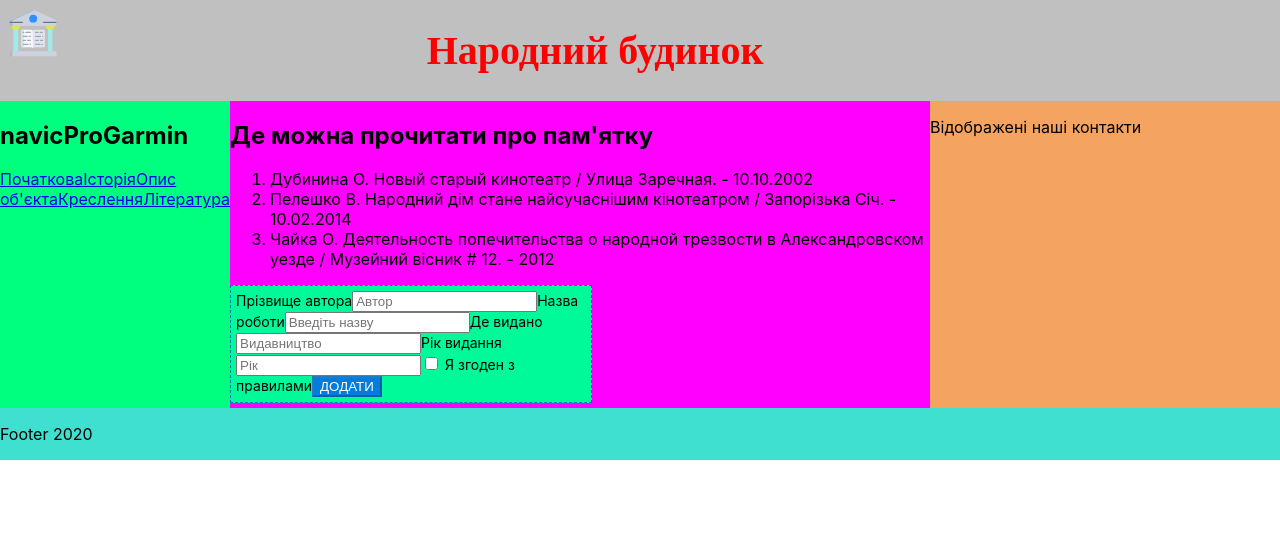
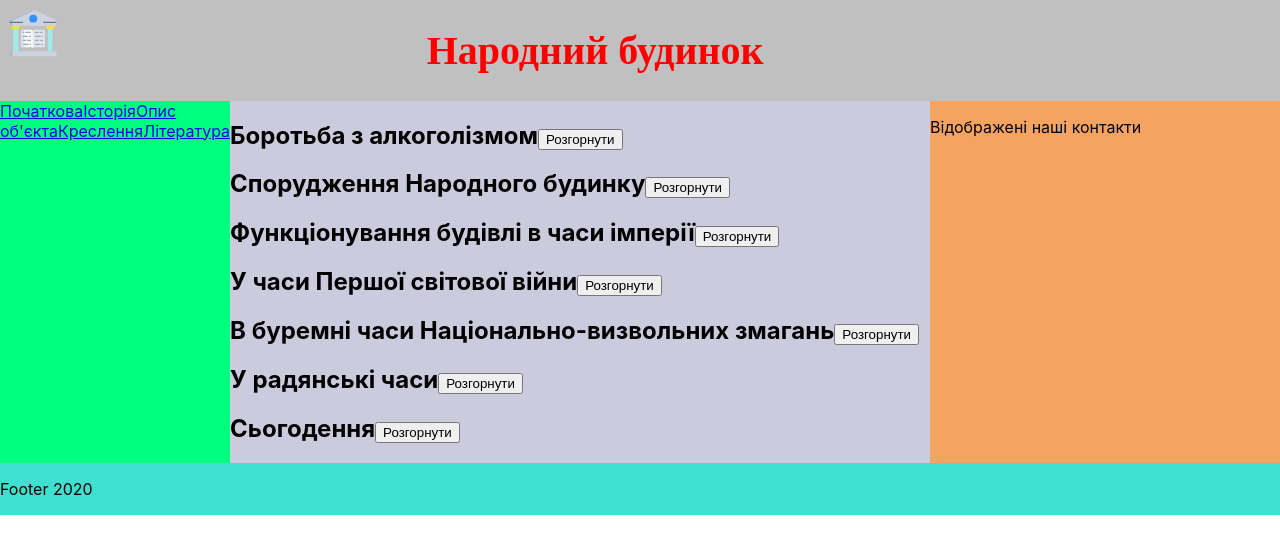
Before and after one commit to NektoUa/people-house, a React (Create React App) app: page /history in a window 1280 px wide. Shown: the top 554 px of the page. Built offline with nearby package versions, Linux system fonts and the light colour scheme; a web font is replaced by a local one.

Commit message:
some change with Navigation

```diff
--- a/package.json
+++ b/package.json
@@ -8,6 +8,8 @@
     "@testing-library/user-event": "^7.1.2",
     "react": "^16.13.1",
     "react-dom": "^16.13.1",
+    "react-router": "^5.1.2",
+    "react-router-dom": "^5.1.2",
     "react-scripts": "3.4.1"
   },
   "scripts": {
--- a/src/App.css
+++ b/src/App.css
@@ -18,6 +18,7 @@
 
 #begin {
   grid-area: begin;
+  background-color: rgb(203, 203, 221);
 }
 
 #contact {
--- a/src/App.js
+++ b/src/App.js
@@ -1,15 +1,11 @@
 import React, { Component } from 'react';
+import { BrowserRouter as Router, Switch, Route, Link } from 'react-router-dom'
 import Header from './components/header/Header'
-import Navigation from './components/navigation/Navigation'
-import Literature from './components/literature/Literature'
-// import ArticleList from './components/History/ArticleList'
-// import Lush from './components/lushenko #3/three'
+import Navigation from './components/navigation/Navigation';
 import Contact from './components/contacts/Contact'
 import Footer from './components/footer/Footer'
-import about from './components/History/about'
-import book from "./components/literature/book";
+import './App.css';
 
-import './App.css';
 
 class App extends Component {
   render() {
@@ -17,9 +13,6 @@ class App extends Component {
       <div className="App" >
         <Header />
         <Navigation />
-        {/* <Lush /> */}
-        {/* <ArticleList about={about} /> */}
-        <Literature bk={book} />
         <Contact />
         <Footer />
 
--- /dev/null
+++ b/src/components/History/ArticleHistory.js
@@ -0,0 +1,13 @@
+import React, { Component } from 'react';
+import ArticleList from './ArticleList'
+import about from './about'
+
+export default class ArticleHistory extends Component {
+    render() {
+        return (
+            <div>
+                <ArticleList about={about} />
+            </div>
+        )
+    }
+}
--- /dev/null
+++ b/src/components/literature/ArticleLiterature.js
@@ -0,0 +1,13 @@
+import React, { Component } from 'react';
+import Literature from './Literature'
+import book from './book'
+
+export default class ArticleLiterature extends Component {
+    render() {
+        return (
+            <div>
+                <Literature bk={book} />
+            </div>
+        )
+    }
+}
--- a/src/components/navigation/Navigation.js
+++ b/src/components/navigation/Navigation.js
@@ -1,5 +1,9 @@
 import React, { Component } from 'react';
 import main from './Navigation.module.css';
+import { BrowserRouter as Router, Switch, Route, NavLink } from 'react-router-dom'
+import Begin from '../begin/Begin'
+import ArticleLiterature from '../literature/ArticleLiterature'
+import ArticleHistory from '../History/ArticleHistory'
 
 class Navigation extends Component {
     constructor(props) {
@@ -19,16 +23,25 @@ class Navigation extends Component {
     }
     render() {
         return (
-            <div className={main.nav} id="nav">
-                <h2 onClick={this.fun}>{this.state.title}</h2>
-                <a href='/begin'>Початкова</a>
-                <a href='/history'>Історія</a>
-                <a href='/about'>Опис об'єкта</a>
-                <a href='/about'>Креслення</a>
-                <a href='/literature'>Література</a>
+            <Router>
+                <div className={main.nav} id="nav">
+
+                    <NavLink to='/'>Початкова</NavLink>
+                    <NavLink to='/history'>Історія</NavLink>
+                    <NavLink to='/about'>Опис об'єкта</NavLink>
+                    <NavLink to='/draft'>Креслення</NavLink>
+                    <NavLink to='/literature'>Література</NavLink>
+                </div>
+                <div id='begin'>
+                    <Switch>
+                        <Route exact path='/' component={Begin}></Route>
+                        <Route exact path='/history' component={ArticleHistory}></Route>
+                        <Route exact path='/literature' component={ArticleLiterature}></Route>
+                    </Switch>
+                </div>
 
 
-            </div>
+            </Router>
         );
     }
 }
```
